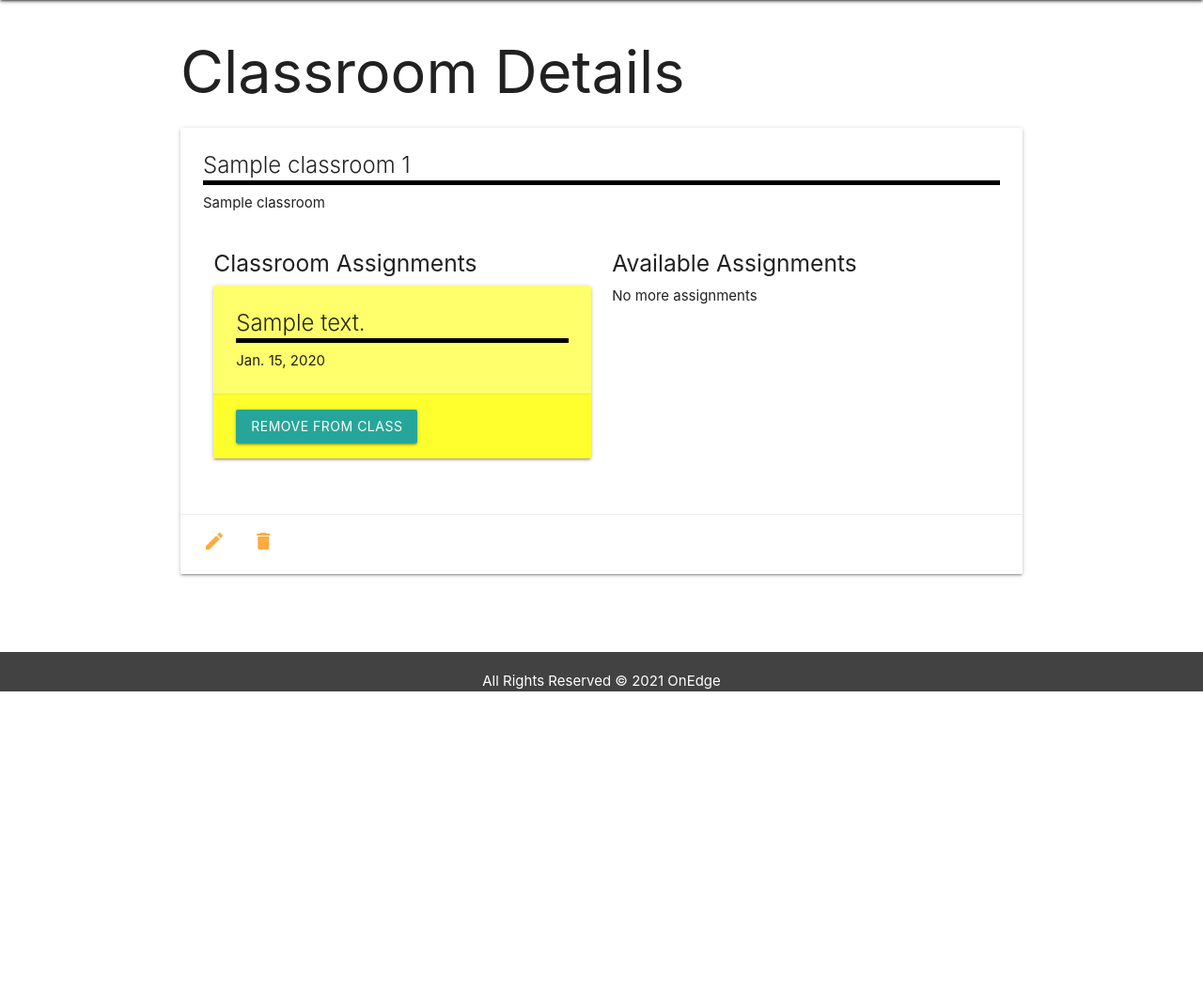
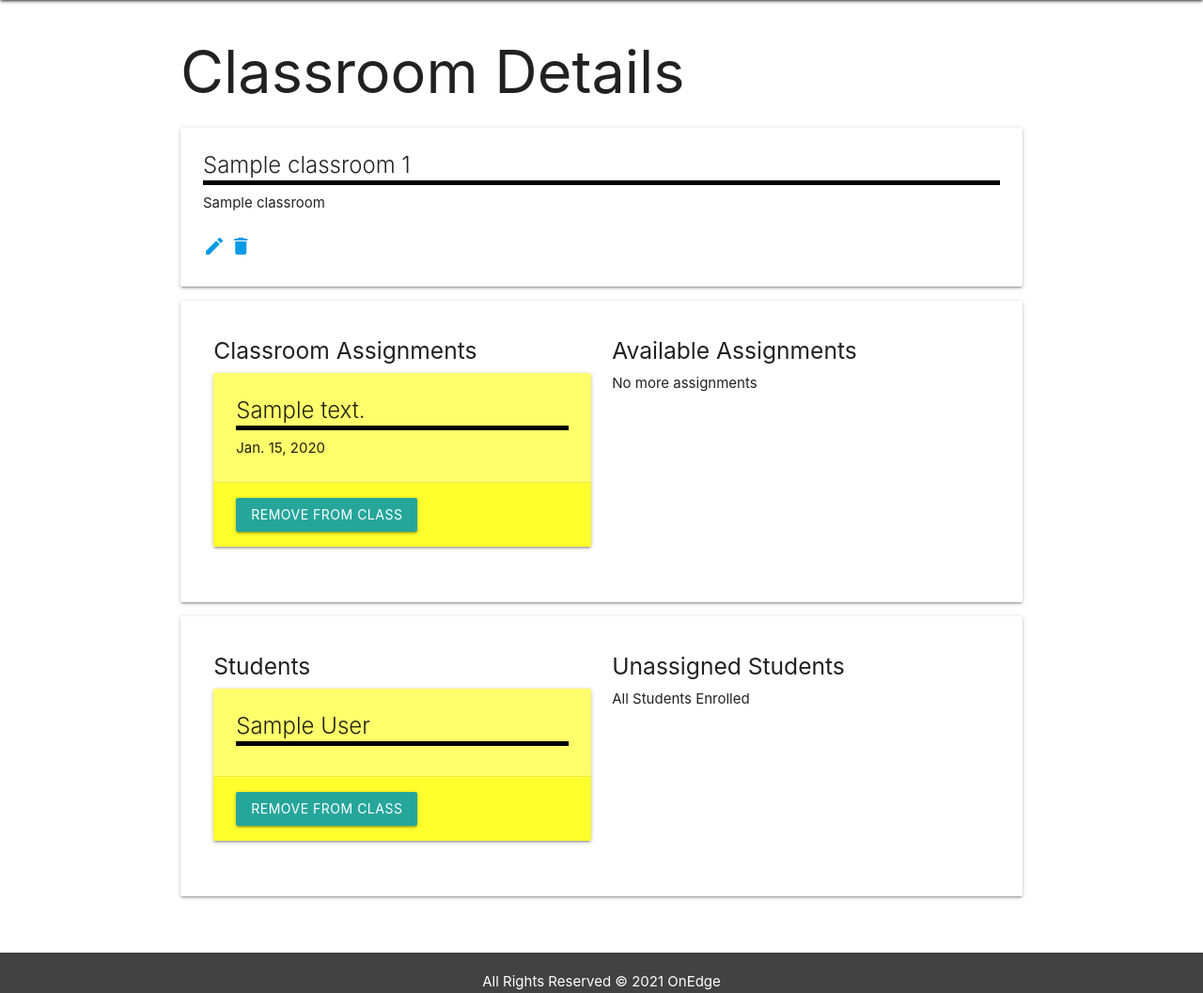
Before and after one commit to ssh930526/on-edge, a Django app: page /classrooms/1/ in a window 1280 px wide. Shown: the part 64-1121 px from the top of the page at 94% size. Before the commit the page ends 800 px from the top, so only its background shows below. Run offline with Django 3.2, Linux system fonts and the light colour scheme; a user stored in the database is signed in; tables that the repository leaves empty hold one stand-in row (values such as "Sample post").

Commit message:
feat: M:M classroom/student relationship

```diff
--- a/main_app/templates/classrooms/detail.html
+++ b/main_app/templates/classrooms/detail.html
@@ -7,6 +7,13 @@
         <span class="card-title">{{ classroom.course_subject }} {{ classroom.course_number }}</span>
         <p>{{ classroom.course_name }}</p>
         <br>
+        <a href="{% url 'classrooms_update' classroom.id %}"> <i class="material-icons">edit</i></a>
+        <a href="{% url 'classrooms_delete' classroom.id %}"><i class="material-icons">delete</i></a>
+    </div>
+</div>
+
+<div class="card">
+    <div class="card-content">
         <div class="row">
             <div class="col s6">
                 <div id="currentAssignments">
@@ -63,11 +70,63 @@
             </div>
         </div>
     </div>
-    <div class="card-action">
-        <a href="{% url 'classrooms_update' classroom.id %}"> <i class="material-icons">edit</i></a>
-        <a href="{% url 'classrooms_delete' classroom.id %}"><i class="material-icons">delete</i></a>
+</div>
+
+<div class="card">
+    <div class="card-content">
+        <div class="row">
+            <div class="col s6">
+                <div id="currentAssignments">
+                    <h5>Students</h5>
+                    {% if classroom.students.count %}
+                        {% for student in classroom.students.all %}
+                            <div class="card addedAssignment">
+                                <div class="card-content">
+                                    <span class="card-title">
+                                        {{ student.first_name }} {{ student.last_name }}
+                                    </span>
+                                </div>
+                                <div class="card-action">
+                                    <form action="{% url 'unassoc_student' classroom.id student.id %}" method="POST">
+                                        {% csrf_token %}
+                                        <button class="btn" type="submit">Remove from Class</button>
+                                    </form>
+                                </div>
+                            </div>
+                        {% endfor %}
+                    {% else %}
+                        <p>No Students Enrolled</p>
+                    {% endif %}
+                </div>
+            </div>
+            <div class="col s6">
+                <div id="availAssignments">
+                    <h5>Unassigned Students</h5>
+                    {% if unassigned_students.count %}
+                        {% for student in unassigned_students.all %}
+                            <div class="card unassigned">
+                                <div class="card-content">
+                                    <span class="card-title">
+                                        {{ student.first_name }} {{ student.last_name }}
+                                    </span>
+                                </div>
+                                <div class="card-action">
+                                    <form action="{% url 'assoc_student' classroom.id student.id %}" method="POST">
+                                        {% csrf_token %}
+                                        <button class="btn" type="submit">Add to Class</button>
+                                    </form>
+                                </div>
+                            </div>
+                        {% endfor %}
+                    {% else %}
+                        <p>All Students Enrolled</p>
+                    {% endif %}
+                </div>
+            </div>
+        </div>
     </div>
 </div>
+
 
 <script>
     $(document).ready(function () {
--- a/main_app/urls.py
+++ b/main_app/urls.py
@@ -31,6 +31,9 @@ urlpatterns = [
     # Unassociate assignments to classroom
     path('classrooms/<int:classroom_id>/unassoc_assignment/<int:assignment_id>/', views.unassoc_assignment_to_classroom, name='unassoc_assignment'),
 
+    path('classrooms/<int:classroom_id>/assoc_student/<int:student_id>/', views.assoc_student_to_classroom, name='assoc_student'),
+    path('classrooms/<int:classroom_id>/unassoc_student/<int:student_id>/', views.unassoc_student_to_classroom, name='unassoc_student'),
+
     # Router for Dashboard
     path('dashboard/', views.dashboard, name='dashboard'),
 
--- a/main_app/views.py
+++ b/main_app/views.py
@@ -52,11 +52,15 @@ def classrooms_index(req):
 def classrooms_detail(req, classroom_id):
     classroom = Classroom.objects.get(id=classroom_id)
     assignments = Assignment.objects.filter(user=req.user)
+    students = Student.objects.all()
     unassigned_assignments = assignments.exclude(id__in = classroom.assignments.all().values_list('id'))
+    unassigned_students = students.exclude(id__in = classroom.students.all().values_list('id'))
     return render(req, 'classrooms/detail.html', {
         'classroom': classroom,
         'allAssignments': assignments,
-        'unassigned': unassigned_assignments
+        'unassigned': unassigned_assignments,
+        'all_students': students,
+        'unassigned_students': unassigned_students
     })
 
 @login_required
@@ -144,6 +148,16 @@ class StudentsDelete(LoginRequiredMixin, DeleteView):
   }
 
 @login_required
+def assoc_student_to_classroom(req, classroom_id, student_id):
+    Classroom.objects.get(id=classroom_id).students.add(student_id)
+    return redirect('classrooms_detail', classroom_id=classroom_id)
+
+@login_required
+def unassoc_student_to_classroom(req, classroom_id, student_id):
+    Classroom.objects.get(id=classroom_id).students.remove(student_id)
+    return redirect('classrooms_detail', classroom_id=classroom_id)
+
+@login_required
 def dashboard(req):
   user_type = None
   assignments = Assignment.objects.filter(user=req.user)
```
